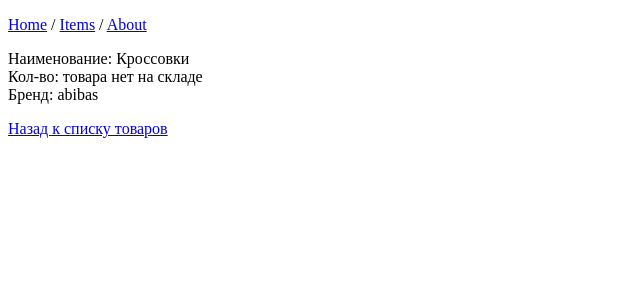
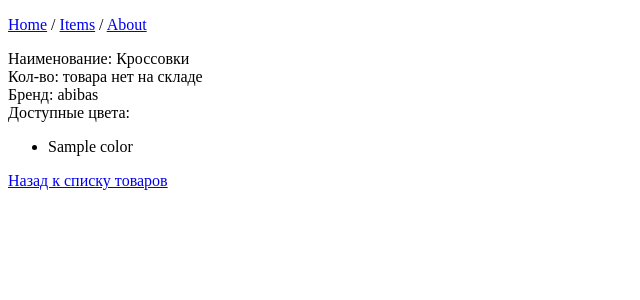
Before and after one commit to b4rtima3us/python3_course, a Django app: page /items/1/ in a window 1280 px wide. Shown: the top 300 px of the page, without its empty margins (0-640 px from the left). Run offline with Django 5.2, Linux system fonts and the light colour scheme; data comes from the database, SQL or seed files in the repository; tables that the repository leaves empty hold one stand-in row (values such as "Sample post").

Commit message:
added color

```diff
--- a/MainApp/templates/item.html
+++ b/MainApp/templates/item.html
@@ -1,5 +1,5 @@
 {% extends 'base.html' %}
-
+{% load static %}
 {% block title %}
 {{ item.name }}
 {% endblock %}
@@ -12,7 +12,13 @@
         {% else %}
             Кол-во: товара нет на складе <br>
         {% endif %}
-        Бренд: {{ item.brand }}
+        Бренд: {{ item.brand }} <br>
+        Доступные цвета: <br>
+        <ul>
+            {% for color in colors %}
+                <li style="color:{{ color.name }}"><span style="color:black">{{ color.name }}</span></li>
+            {% endfor %}
+        </ul>
     </p>
     <a href="{% url 'items' %}">Назад к списку товаров</a>
 {% endblock %}
```
